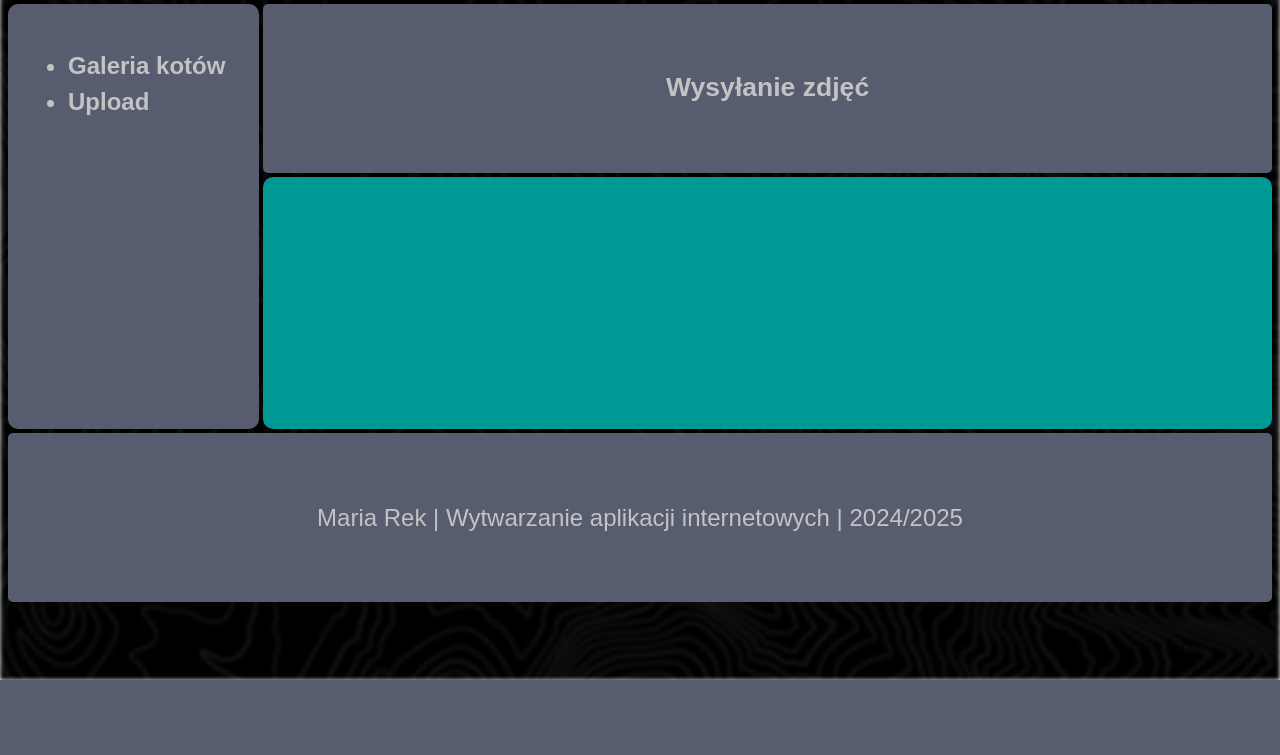
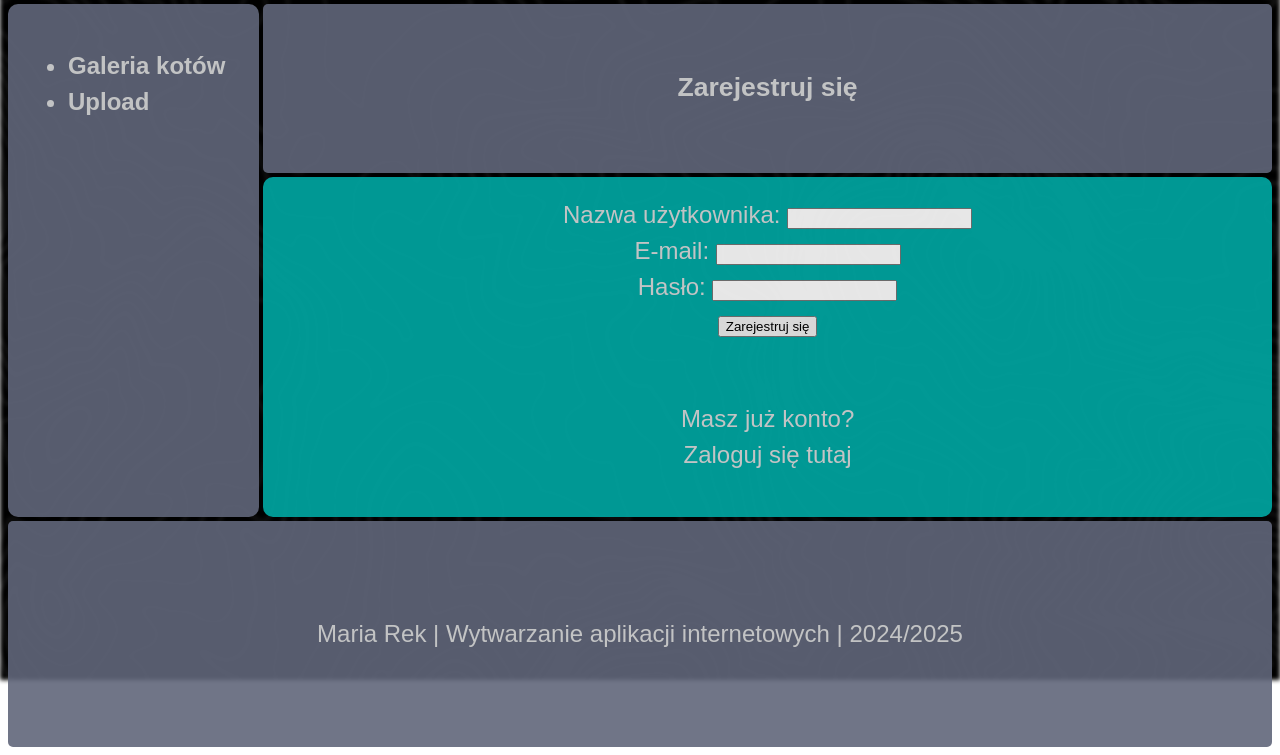
Before and after one commit to Maria-Rek/pg-wai, a PHP site: page /wai/src/views/register.phtml in a window 1280 px wide. Shown: the part 120-875 px from the top of the page. Before the commit the page ends 800 px from the top, so only its background shows below. Run offline with PHP 8.4, Linux system fonts and the light colour scheme.

Commit message:
register phtml

```diff
--- a/src/views/register.phtml
+++ b/src/views/register.phtml
@@ -1,3 +1,8 @@
+<?php
+if (session_status() === PHP_SESSION_NONE) {
+  session_start();
+}
+?>
 <!DOCTYPE html>
 <html lang="pl-PL">
   <head>
@@ -31,14 +36,24 @@
       </footer>
 
       <main>
-        <h5>Wysyłanie zdjęć</h5>
+        <h5>Zarejestruj się</h5>
       </main>
 
       <div class="content">
-      <!-- formularz!!! -->
-
-
-
+        <form method="POST" action="/register">
+          <label for="username">Nazwa użytkownika:</label>
+          <input type="text" id="username" name="username" required>
+          <br/>
+          <label for="email">E-mail:</label>
+          <input type="email" id="email" name="email" required>
+          <br/>
+          <label for="password">Hasło:</label>
+          <input type="password" id="password" name="password" required>
+          <br/>
+          <button type="submit">Zarejestruj się</button>
+        </form>
+        <br/>
+        <p>Masz już konto? <br/><a href="/index.php?action=login">Zaloguj się tutaj</a></p>
       </div>
     </div>
   </body>
```
